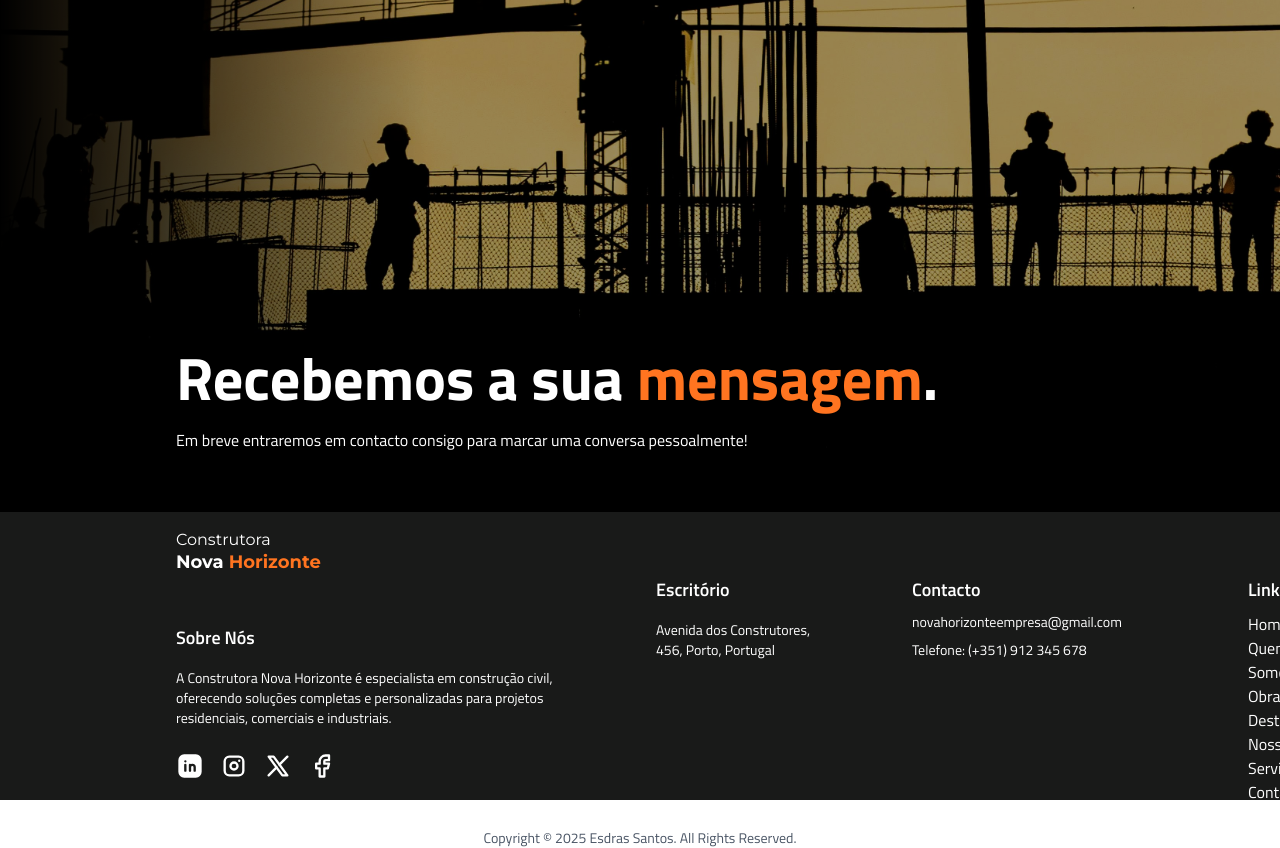
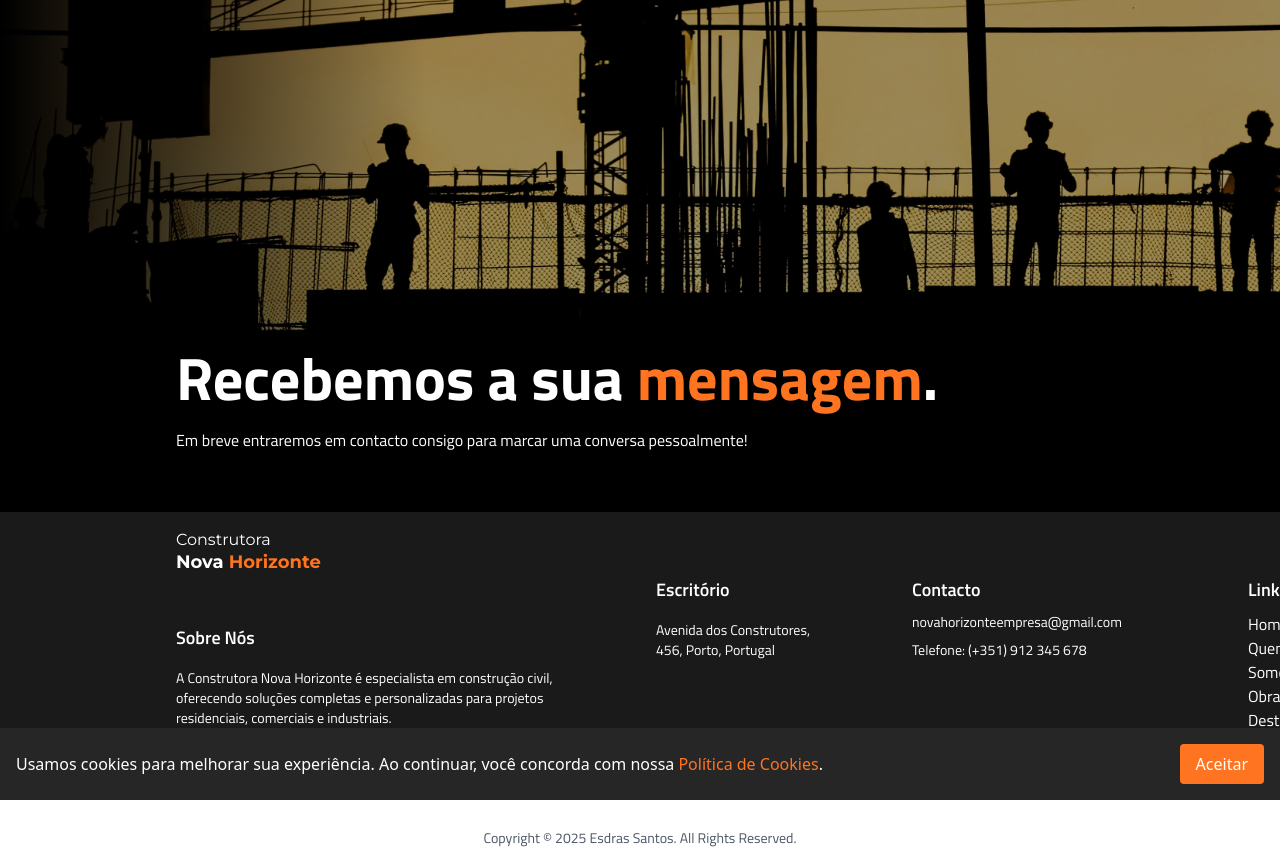
Before and after one commit to esdrassantos06/novahorizonte, a React (Vite) app: page /obrigado-pelo-contacto in a window 1280 px wide. Shown: the top 848 px of the page. Built offline with nearby package versions, Linux system fonts and the light colour scheme.

Commit message:
Cookie Banner feito

```diff
--- a/package.json
+++ b/package.json
@@ -13,6 +13,7 @@
     "@emailjs/browser": "^4.4.1",
     "@phosphor-icons/react": "^2.1.7",
     "@tailwindcss/vite": "^4.0.0",
+    "js-cookie": "^3.0.5",
     "react": "^18.3.1",
     "react-dom": "^18.3.1",
     "react-router-dom": "^7.1.3",
--- a/src/App.jsx
+++ b/src/App.jsx
@@ -1,10 +1,12 @@
 import { Outlet } from 'react-router-dom'
 import './App.css'
+import CookiesBanner from './components/CookiesBanner'
 function App() {
 
 
   return (
     <div className='App min-h-screen w-full'>
+    <CookiesBanner/>
     <Outlet/>
     </div>
   )
--- a/src/components/CookiesBanner.jsx
+++ b/src/components/CookiesBanner.jsx
@@ -1,8 +1,38 @@
+import { useState, useEffect } from "react";
+import Cookies from "js-cookie";
+import { Link } from "react-router-dom";
+
+// Irei utilizar a Lib js-cookie
 
 const CookiesBanner = () => {
+  const [isVisible, setIsVisible] = useState(false);
+
+  useEffect(() => {
+    if (!Cookies.get("cookiesAccepted")) {
+      setIsVisible(true);
+    }
+  }, []);
+
+  const handleAccept = () => {
+    Cookies.set("cookiesAccepted", "true", { expires: 30 }); // Expira em 30 dias
+    setIsVisible(false);
+  };
+
   return (
-    <div>CookiesBanner</div>
-  )
-}
+    isVisible && (
+      <div className="fixed z-50 bottom-0 left-0 bg-neutral-800 right-0 text-white p-4 flex justify-between items-center">
+      <p>
+        Usamos cookies para melhorar sua experiência. Ao continuar, você concorda com nossa
+        <Link to='/cookies' target="_blank" className="text-secondary hover:underline"> Política de Cookies</Link>.
+      </p>
+      <button
+        onClick={handleAccept}
+        className="bg-secondary cursor-pointer text-white px-4 py-2 rounded hover:bg-amber-600">
+        Aceitar
+      </button>
+    </div>
+    )
+  );
+};
 
 export default CookiesBanner
```
Also changed, not shown: 1 other file (tests, documents, lock files or other folders).
